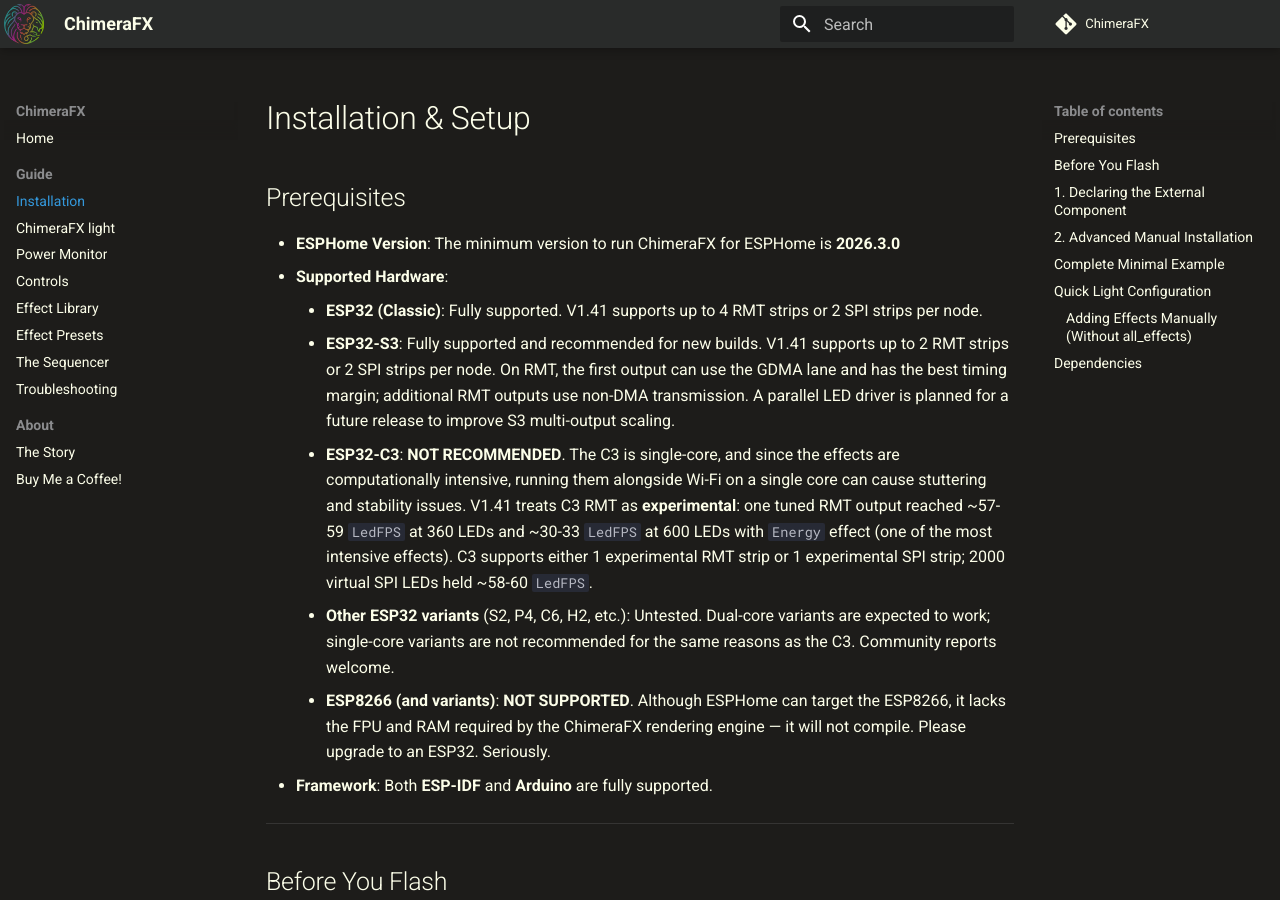
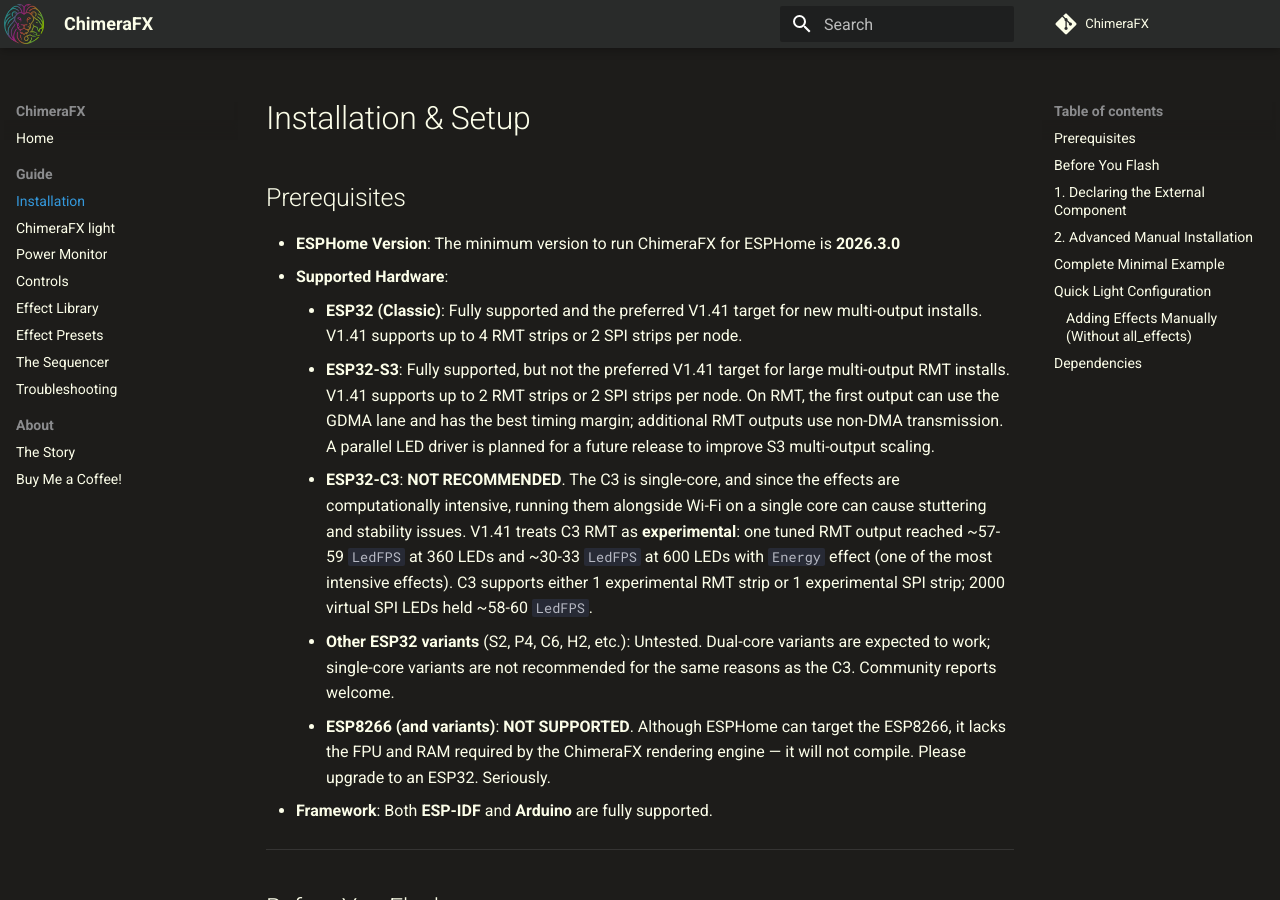
Before and after one commit to effelle/ChimeraFX, an MkDocs documentation site: the page built from docs/Installation.md, in a window 1280 px wide and 900 px high. Built offline with MkDocs 1.6.1 and Material for MkDocs 9.7.7, drawn with Linux system fonts in a browser that asks for light colours; comment, search, counter and statistics services are not loaded.

Commit message:
Prefer ESP32 Classic for V1.41 installs

```diff
--- a/docs/Installation.md
+++ b/docs/Installation.md
@@ -4,8 +4,8 @@
 
 *   **ESPHome Version**: The minimum version to run ChimeraFX for ESPHome is **2026.3.0**
 *   **Supported Hardware**:
-      *   **ESP32 (Classic)**: Fully supported. V1.41 supports up to 4 RMT strips or 2 SPI strips per node.
-      *   **ESP32-S3**: Fully supported and recommended for new builds. V1.41 supports up to 2 RMT strips or 2 SPI strips per node. On RMT, the first output can use the GDMA lane and has the best timing margin; additional RMT outputs use non-DMA transmission. A parallel LED driver is planned for a future release to improve S3 multi-output scaling.
+      *   **ESP32 (Classic)**: Fully supported and the preferred V1.41 target for new multi-output installs. V1.41 supports up to 4 RMT strips or 2 SPI strips per node.
+      *   **ESP32-S3**: Fully supported, but not the preferred V1.41 target for large multi-output RMT installs. V1.41 supports up to 2 RMT strips or 2 SPI strips per node. On RMT, the first output can use the GDMA lane and has the best timing margin; additional RMT outputs use non-DMA transmission. A parallel LED driver is planned for a future release to improve S3 multi-output scaling.
       *   **ESP32-C3**: **NOT RECOMMENDED**. The C3 is single-core, and since the effects are computationally intensive, running them alongside Wi-Fi on a single core can cause stuttering and stability issues. V1.41 treats C3 RMT as **experimental**: one tuned RMT output reached ~57-59 `LedFPS` at 360 LEDs and ~30-33 `LedFPS` at 600 LEDs with `Energy` effect (one of the most intensive effects). C3 supports either 1 experimental RMT strip or 1 experimental SPI strip; 2000 virtual SPI LEDs held ~58-60 `LedFPS`.
       *   **Other ESP32 variants** (S2, P4, C6, H2, etc.): Untested. Dual-core variants are expected to work; single-core variants are not recommended for the same reasons as the C3. Community reports welcome.
       *   **ESP8266 (and variants)**: **NOT SUPPORTED**. Although ESPHome can target the ESP8266, it lacks the FPU and RAM required by the ChimeraFX rendering engine — it will not compile. Please upgrade to an ESP32. Seriously.
```
Also changed, not shown: README.md (+3 -1 lines), docs/index.md (+1 -0 lines).
